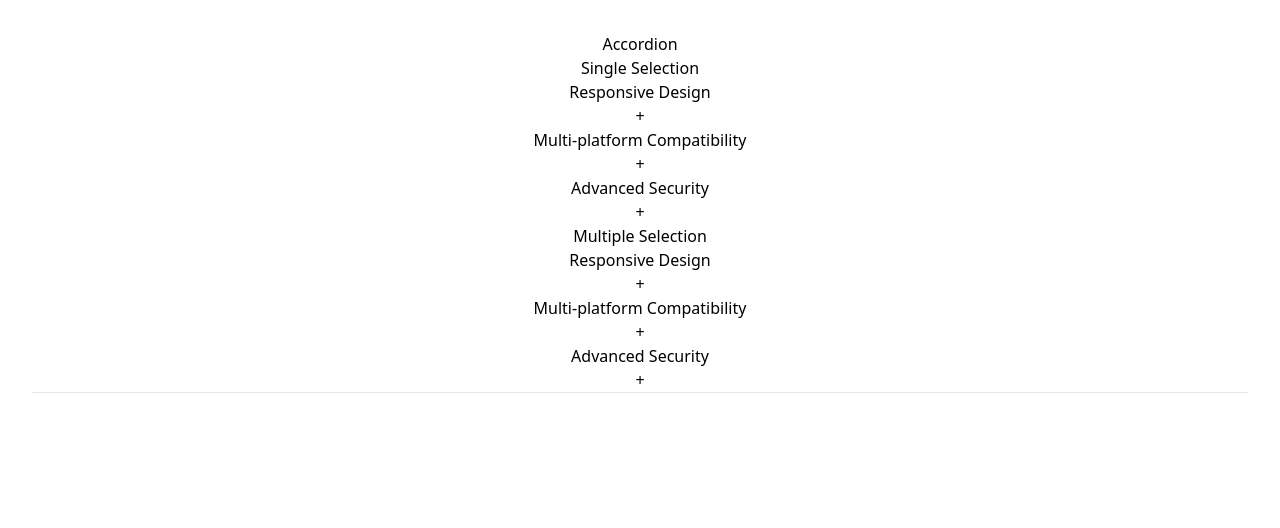
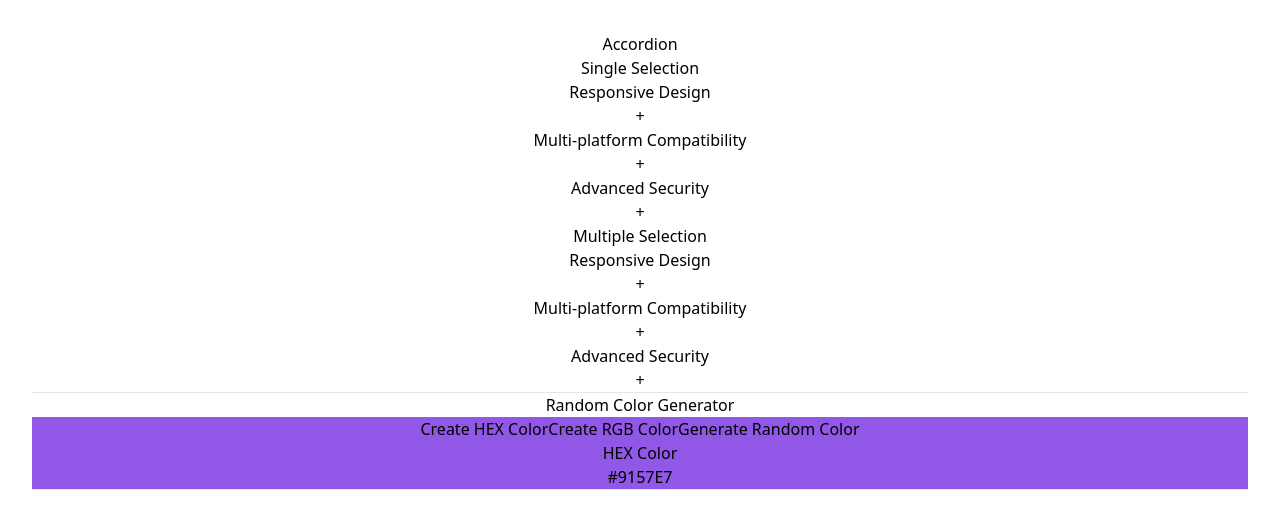
Before and after one commit to PanaitCosmin/react-components, a React (Vite) app: page / in a window 1280 px wide. Shown: the top 528 px of the page. Built offline with nearby package versions, Linux system fonts and the light colour scheme.

Commit message:
create random color comp (#1)

```diff
--- a/src/App.jsx
+++ b/src/App.jsx
@@ -3,15 +3,24 @@ import "./App.css"
 import SingleAccordion from './components/accordion/SingleAccordion'
 import MultiAccordion from './components/accordion/MultiAccordion'
 import Accordion from './components/accordion/Accordion'
+import ColorGenerator from './components/color_generator/ColorGenerator'
 
 const App = () => {
   return (
-    <div className='flex-col'>
-      <div className='accordion flex-col justify-center'>
+    <div>
+
+      <div className='accordion '>
         <h1 className='mb-4 font-bold'>Accordion</h1>
         <Accordion />
-        <hr />
       </div>
+      <hr />
+
+      <div className='random-color flex flex-col items-center'>
+        <h1 className='mb-4 font-bold'>Random Color Generator</h1>
+        <ColorGenerator />
+      </div>
+      <hr />
+
     </div>
 
   )
--- /dev/null
+++ b/src/components/color_generator/ColorGenerator.jsx
@@ -0,0 +1,51 @@
+import { useEffect, useState } from "react"
+
+const ColorGenerator = () => {
+    const [typeOfColor, setTypeOfColor] = useState('hex')
+    const [color, setColor] = useState('#000000')
+
+    function randomColorUtility(length) {
+        return Math.floor(Math.random()*length)
+    }
+
+    const handleCreateColor = () => {
+        if (typeOfColor === 'hex') {
+            const hex = [0, 1, 2, 3, 4, 5, 6, 7, 8, 9, "A", "B", "C", "D", "E", "F"]
+            let hexColor = "#"
+
+            for (let i = 0; i < 6; i++) {
+                hexColor += hex[randomColorUtility(hex.length)]
+            }
+            console.log(hexColor)
+            setColor(hexColor)
+        } else {
+            const r = randomColorUtility(256)
+            const g = randomColorUtility(256)
+            const b = randomColorUtility(256)
+
+            setColor(`rgb(${r}, ${g}, ${b})`)
+            console.log(`rgb(${r}, ${g}, ${b})`)
+        }
+    }
+
+    useEffect(() => {
+        handleCreateColor()
+    }, [typeOfColor])
+
+    return (
+    <div className="w-[75%] h-screen mb-12" style={{background: color}}>
+        <div className="control w-full bg-white h-10">
+            <button onClick={() => setTypeOfColor('hex')} className="bg-white text-black px-4 py-2 mb-4 hover:bg-gray-600">Create HEX Color</button>
+            <button onClick={() => setTypeOfColor('rgb')} className="bg-white text-black px-4 py-2 mb-4  hover:bg-gray-600">Create RGB Color</button>
+            <button onClick={ handleCreateColor} className="bg-white text-black px-4 py-2 mb-4  hover:bg-gray-600">Generate Random Color</button>
+        </div>
+
+        <div className="flex flex-col justify-center items-center text-white font-bold text-lg mt-10 gap-4">
+            <h3>{typeOfColor === 'rgb' ? 'RGB Color' : 'HEX Color'}</h3>
+            <h1>{color}</h1>
+        </div>
+    </div>
+  )
+}
+
+export default ColorGenerator
```
